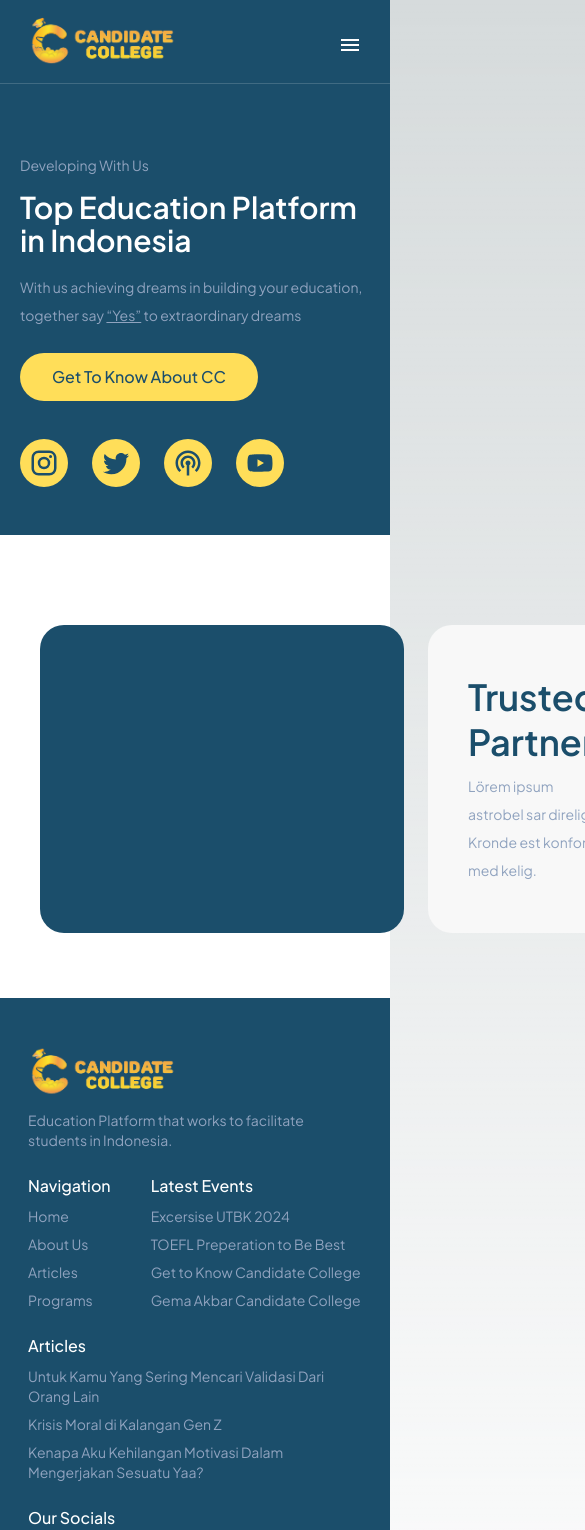
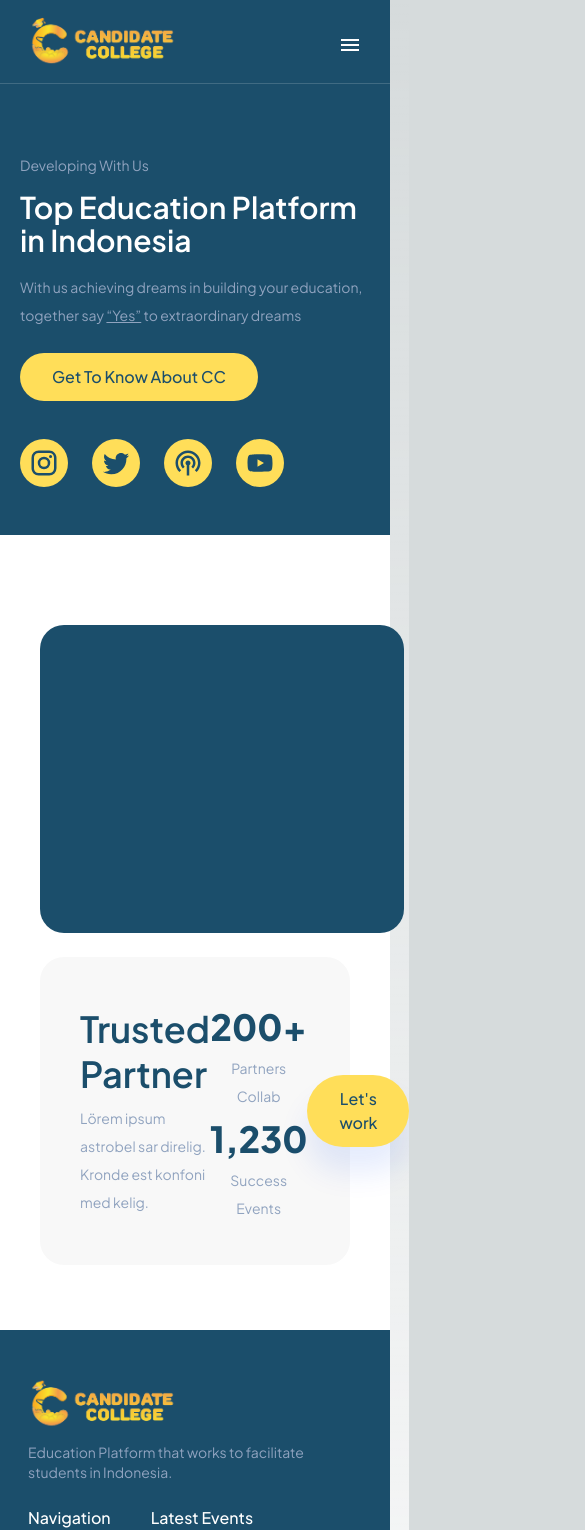
Before and after one commit to candidatecollege/candidate-college, a Next.js app: page /about in a window 390 px wide. Shown: the top 1530 px of the page, 585 px wide, since content can reach past the window. Built offline with nearby package versions, Linux system fonts and the light colour scheme.

Commit message:
modified work with us section responsive for tablet

```diff
--- a/src/app/about/page.tsx
+++ b/src/app/about/page.tsx
@@ -80,7 +80,7 @@ const About = () => {
       </section>
 
       {/* Work With Us */}
-      <section className="w-full h-full flex flex-row gap-x-6 bg-white px-10 pt-[90px] pb-[65px] md:py-20">
+      <section className="w-full h-full flex lg:flex-row flex-col gap-6 bg-white px-10 pt-[90px] pb-[65px] md:py-20">
         <div className="min-w-[364px] h-[308px] bg-primary rounded-3xl"></div>
         <div className="flex justify-between w-full h-[308px] px-10 xl:py-[50px] py-10 bg-[#F8F8F8] rounded-3xl">
           <div className="flex flex-col justify-evenly basis-1/4">
```
